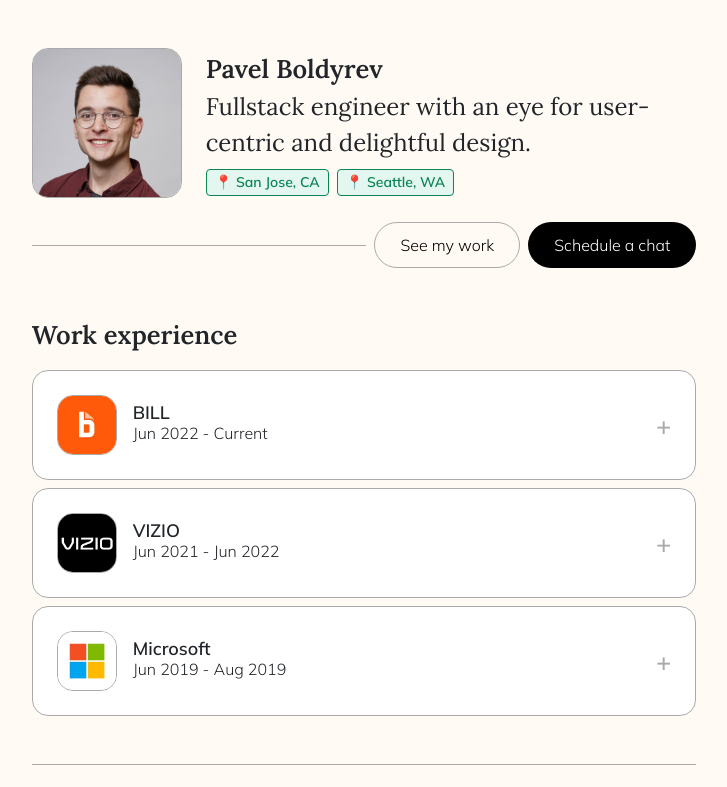
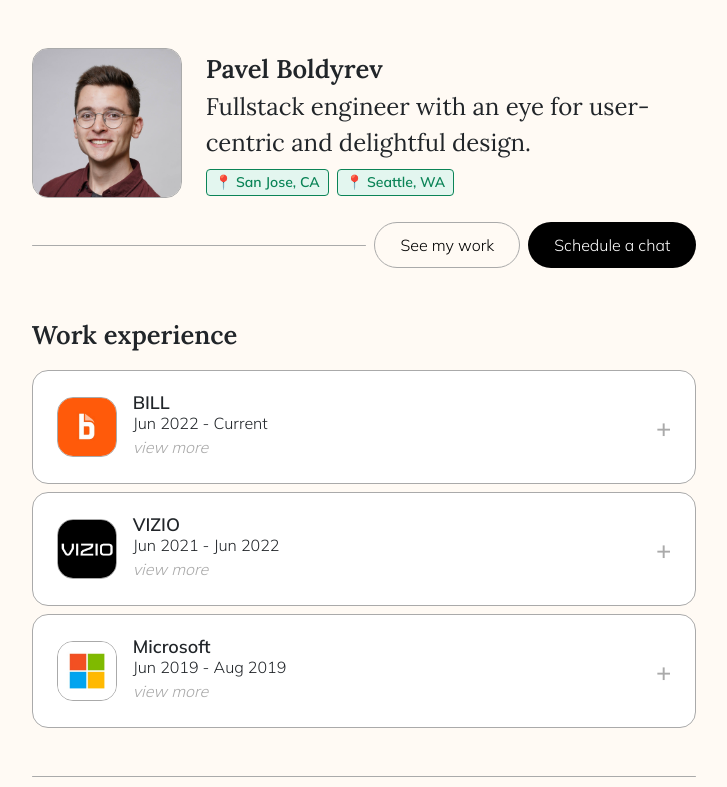
Before and after one commit to pboldyrev/personal, a React (Create React App) app in the folder personal/: page / in a window 1280 px wide. Shown: the top 787 px of the page, without its empty margins (276-1003 px from the left). Built offline with nearby package versions, Linux system fonts and the light colour scheme.

Commit message:
Better UX for expanding tab

```diff
--- a/personal/src/components/Position.js
+++ b/personal/src/components/Position.js
@@ -51,6 +51,9 @@
             <span>
               {startDate} - {endDate}
             </span>
+            <span className="expand-link">
+              {!isOpened && "view more"}
+            </span>
           </div>
         </div>
         <span className="position-button">{isOpened ? "-" : "+"}</span>
--- a/personal/src/styles/Position.css
+++ b/personal/src/styles/Position.css
@@ -30,3 +30,8 @@
   line-height: 16px;
   font-size: min(max(2vw, 16px), 18px);
 }
+
+.expand-link {
+  color: #aaa;
+  font-style: italic;
+}
```
